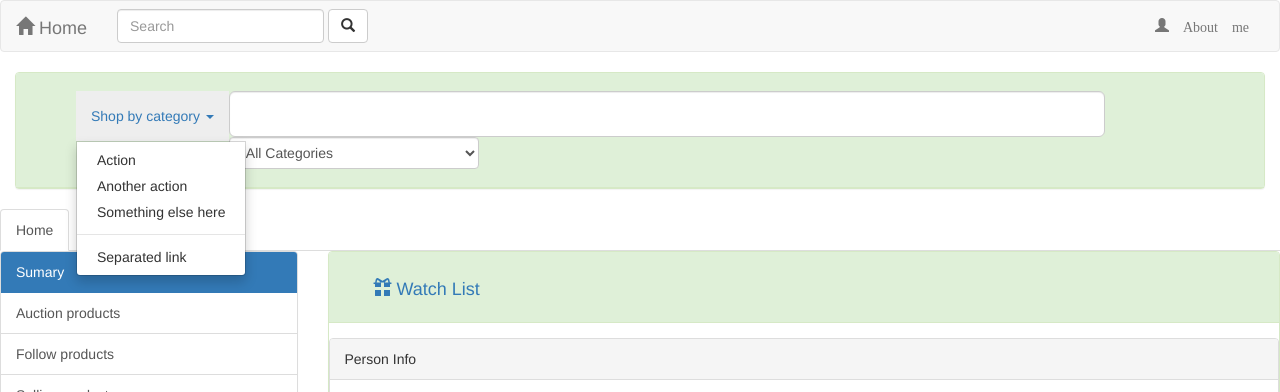
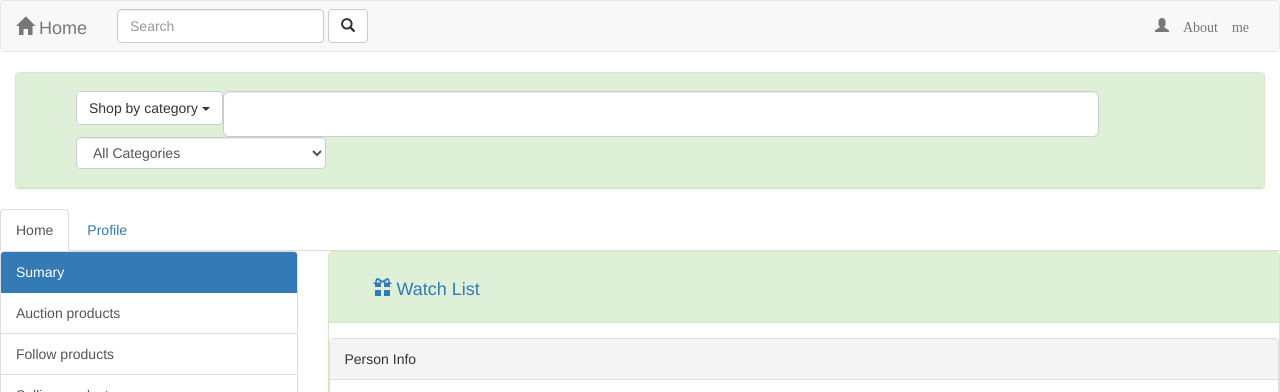
Before and after one commit to 1312214/240263doanweb, a plain HTML site: page html/ManagerProductsAndProfile.html in a window 1280 px wide. Shown: the top 392 px of the page. Drawn offline with nearby package versions, Linux system fonts and the light colour scheme.

Commit message:
edit Shop-by-category dropdown button in these pagea

```diff
--- a/html/ManagerProductsAndProfile.html
+++ b/html/ManagerProductsAndProfile.html
@@ -64,7 +64,9 @@
                         <div class="form-group">
                             <ul class="nav navbar-nav">
                                 <li class="dropdown open bg-info">
-                                    <a href="#" class="dropdown-toggle" id="drop1" data-toggle="dropdown" role="button" aria-haspopup="true" aria-expanded="true"> Shop by category <span class="caret"></span> </a>
+                                    <div class="dropdown">
+                                        <button class="btn btn-default dropdown-toggle" type="button" data-toggle="dropdown">Shop by category
+                                        <span class="caret"></span></button>
                                         <ul class="dropdown-menu" aria-labelledby="drop1">
                                             <li><a href="#">Action</a></li>
                                             <li><a href="#">Another action</a></li>
@@ -72,6 +74,8 @@
                                             <li role="separator" class="divider"></li>
                                             <li><a href="#">Separated link</a></li>
                                         </ul>
+                                    </div>
+
                                 </li>
                             </ul>
                             <input type="text" class="form-control input-lg nav navbar-nav" size="80%" aria-label="...">
@@ -525,7 +529,7 @@
     </div>
 </div>
 
-<script type="text/javascript" src="../assests/jquery-3.1.1.min.js"></script>
+<script type="text/javascript" src="../assests/jquery-3.2.1.min.js"></script>
 <script type="text/javascript" src="../assests/bootstrap-3.3.7-dist/js/bootstrap.min.js"></script>
 </body>
 </html>
```
Also changed, not shown: html/ProductDetail.html (+4 -1 lines). Lines whose indentation alone changed are shown as unchanged.
